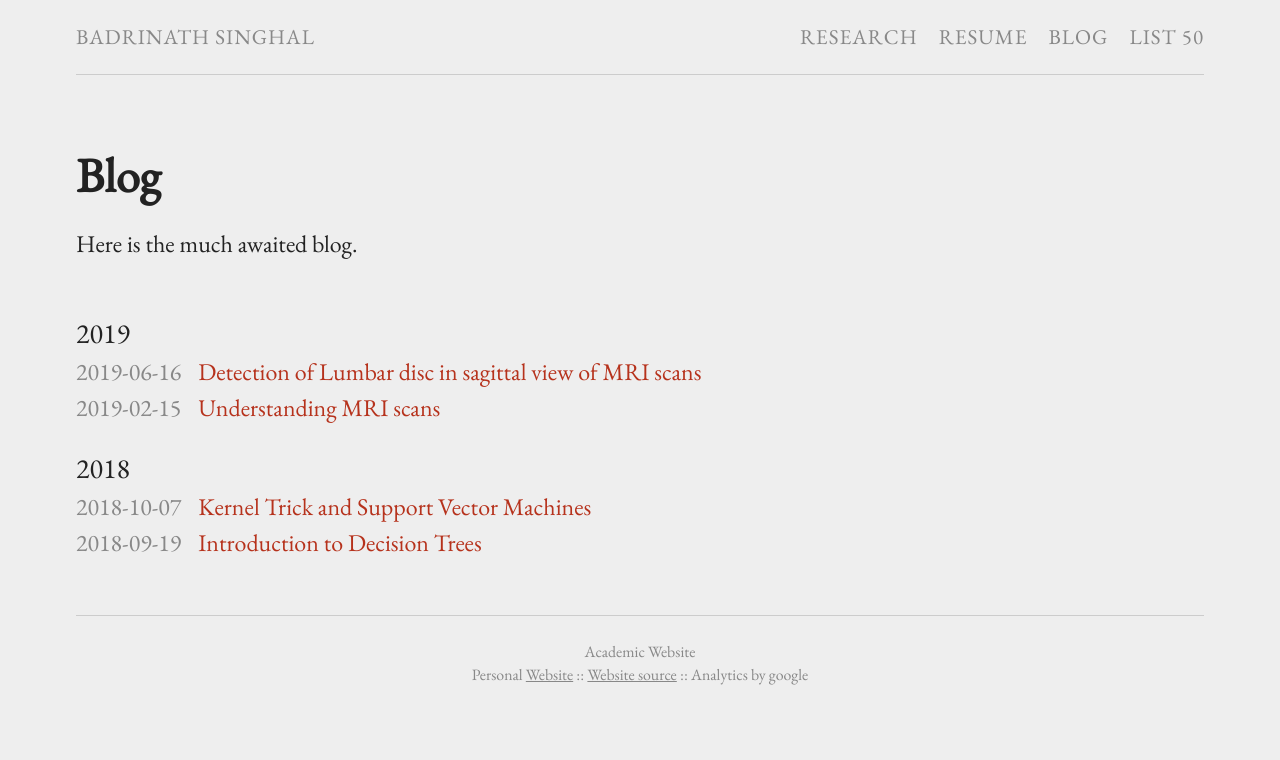
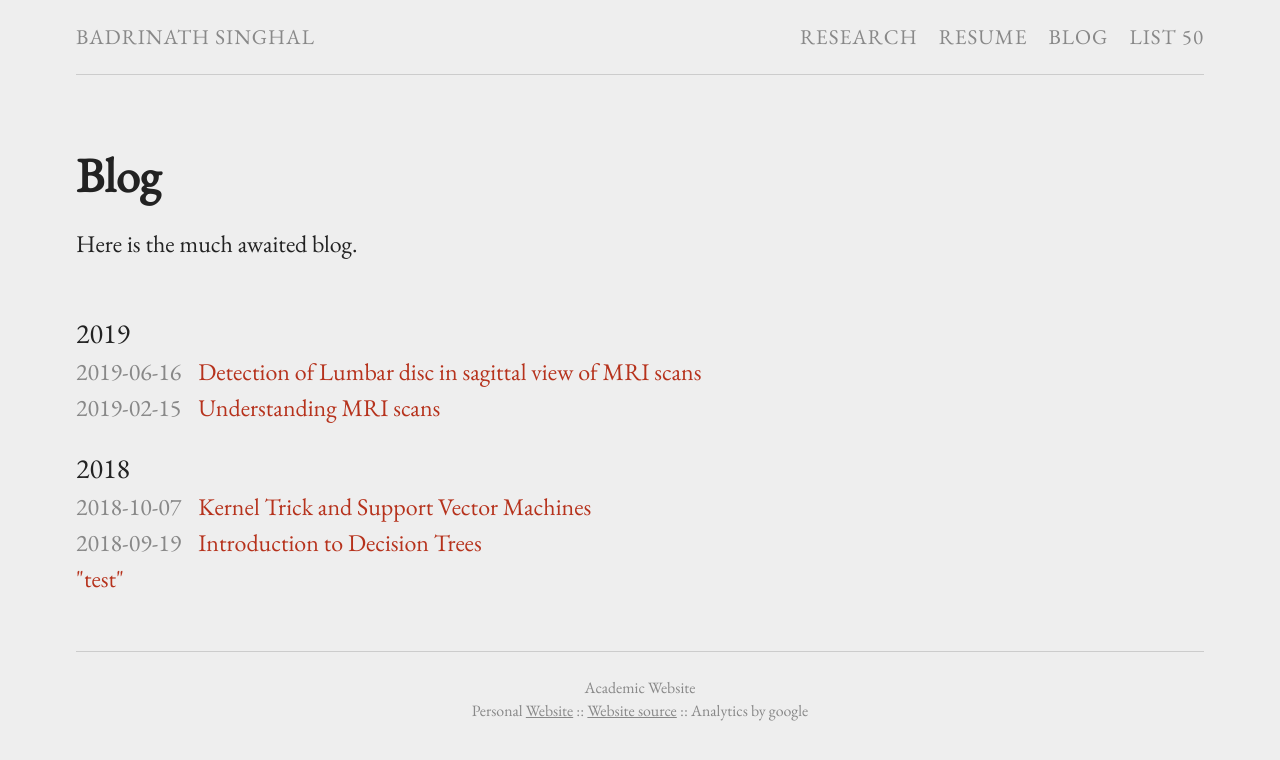
Before and after one commit to BadrinathS/BadrinathS.github.io, a Jekyll site: the page built from blog.md, in a window 1280 px wide. Shown: the top 760 px of the page. Built offline with Jekyll 4.4.1, drawn with Linux system fonts in a browser that asks for light colours.

Commit message:
Update blog.md

```diff
--- a/blog.md
+++ b/blog.md
@@ -18,5 +18,5 @@ Here is the much awaited blog.
     <a href="{{ post.url | prepend: site.baseurl }}" title="{{ post.title }}">{{ post.title }}</a>
   </li>
 {% endfor %}
-  <a href= "./resume/StockMarket Basics.pdf" title = "test"> </a>
+  <a href= "./resume/StockMarket Basics.pdf">"test" </a>
 </ul>
```
